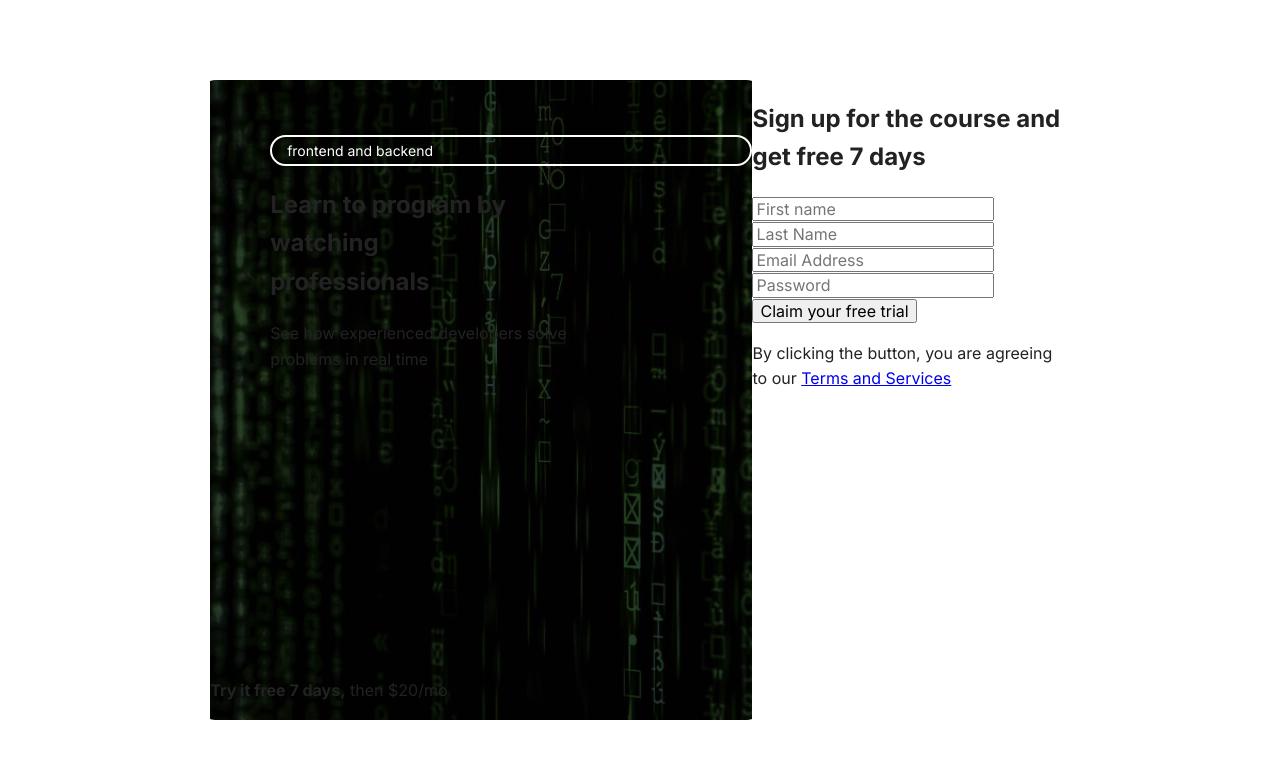
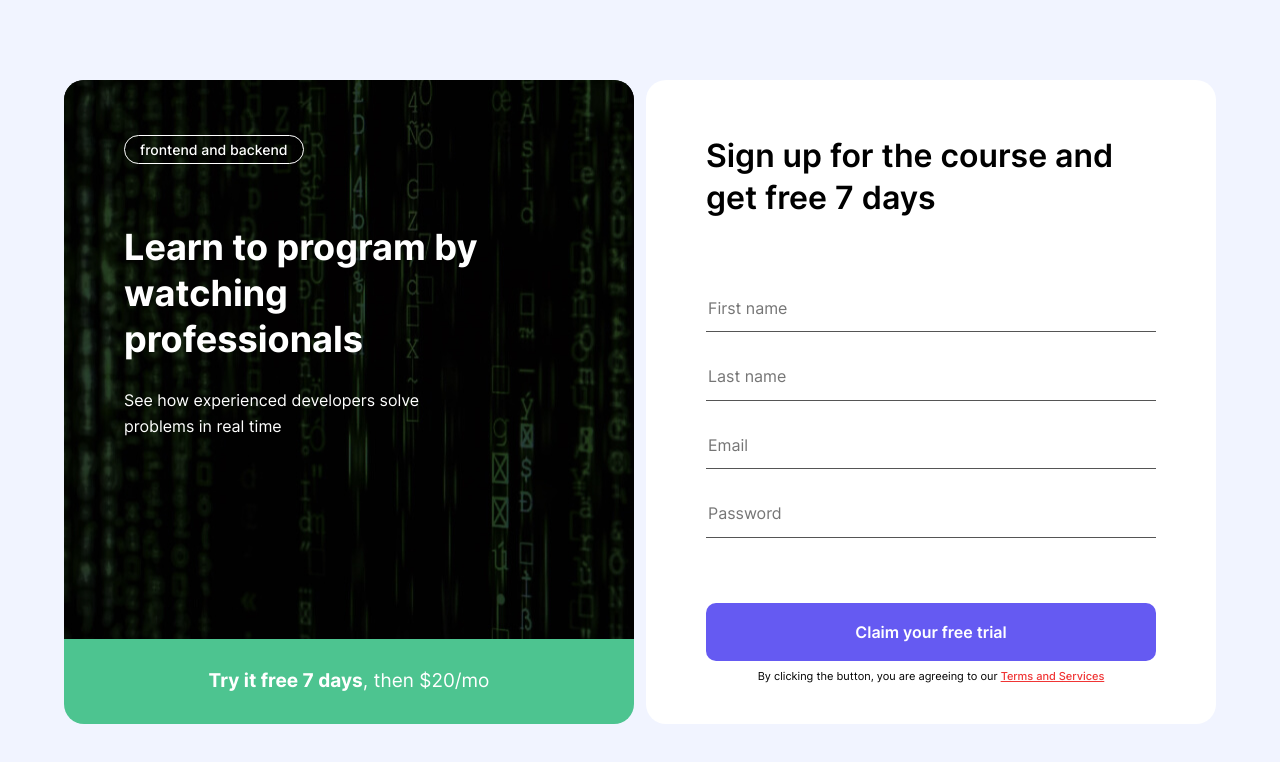
Before and after one commit to a-sayfiyev/intro-form, a plain HTML site: page index.html in a window 1280 px wide. Drawn offline with Linux system fonts and the light colour scheme.

Commit message:
Add changes in variable sections

```diff
--- a/css/styles.css
+++ b/css/styles.css
@@ -1,6 +1,50 @@
+/* FONTS */
+@font-face {
+  font-family: "Inter";
+  src: url("../fonts/Inter-Regular.woff2") format("woff2"),
+  url("../fonts/Inter-Regular.woff") format("woff");
+  font-weight: normal;
+  font-style: normal;
+  font-display: swap;
+}
+
+@font-face {
+  font-family: "Inter";
+  src: url("../fonts/Inter-Medium.woff2") format("woff2"),
+  url("../fonts/Inter-Medium.woff") format("woff");
+  font-weight: 500;
+  font-style: normal;
+  font-display: swap;
+}
+
+@font-face {
+  font-family: "Inter";
+  src: url("../fonts/Inter-SemiBold.woff2") format("woff2"),
+  url("../fonts/Inter-SemiBold.woff") format("woff");
+  font-weight: 600;
+  font-style: normal;
+  font-display: swap;
+}
+
+@font-face {
+  font-family: "Inter";
+  src: url("../fonts/Inter-Bold.woff2") format("woff2"),
+  url("../fonts/Inter-Bold.woff") format("woff");
+  font-weight: bold;
+  font-style: normal;
+  font-display: swap;
+}
+
+
+/* CUSTOM PROPS */
 :root {
-  --font-color: #fff;
+  --body-bg: #f1f4ff;
+  --green: #4dc490;
+  --purple: #655af2;
+  --red: #f03535;
+  --text-color: #000;
 }
+
 
 /* GLOBAL */
 html {
@@ -23,9 +67,9 @@ body {
   margin: 0;
   font-family: "Inter", "Arial", sans-serif;
   font-size: 16px;
-  line-height: 1.6;
-  background-color: #fff;
-  color: #222;
+  line-height: 1.5;
+  background-color: var(--body-bg);
+  color: var(--text-color);
 }
 
 img {
@@ -33,52 +77,18 @@ img {
   height: auto;
 }
 
-
-/* AUTOFILL-STYLES */
-/*input:-webkit-autofill,
-input:-webkit-autofill:hover,
-input:-webkit-autofill:focus,
-textarea:-webkit-autofill,
-textarea:-webkit-autofill:hover,
-textarea:-webkit-autofill:focus,
-select:-webkit-autofill,
-select:-webkit-autofill:hover,
-select:-webkit-autofill:focus {
-  border-color: transparent;
-  -webkit-text-fill-color: inherit;
-  -webkit-box-shadow: 0 0 0px 1000px #fff inset;
-}*/
-
-
-/* PLACEHOLDER-STYLES */
-/*::-webkit-input-placeholder,
-::-moz-placeholder,
-:-ms-input-placeholder,
-:-moz-placeholder {
-  color: rgba(52, 49, 61, 0.5);
-  opacity: 1;
-}*/
-
-
-/* VISUALLY-HIDDEN */
-.visually-hidden {
-  position: absolute;
-  width: 1px;
-  height: 1px;
-  margin: -1px;
-  border: 0;
-  padding: 0;
-  clip: rect(0 0 0 0);
-  overflow: hidden;
+*:focus {
+  outline: 2px dotted var(--purple);
+  outline-offset: 3px;
 }
 
 
 /* CONTAINER */
 .container {
   width: 100%;
-  max-width: 1200px;
-  padding-left: 50px;
-  padding-right: 50px;
+  max-width: 1192px;
+  padding-left: 20px;
+  padding-right: 20px;
   margin-left: auto;
   margin-right: auto;
 }
@@ -87,88 +97,136 @@ select:-webkit-autofill:focus {
 /* MAIN-CONTENT */
 .main-content {
   flex-grow: 1;
-}
-
-
-.global-wrapper {
-  display: flex;
-  max-width: 1200px;
-  margin-left: auto;
-  margin-right: auto;
   padding-top: 80px;
   padding-bottom: 80px;
 }
 
 
+/* INTRO-PAGE */
+.intro-page {
+  display: flex;
+}
+
+
+/* HERO */
 .hero {
+  --text-color: #fff;
   display: flex;
   flex-direction: column;
-  justify-content: space-between;
   width: 100%;
   max-width: 570px;
-  height: 640px;
-  background-image: url(../img/bg-picture.jpg);
-  background-repeat: no-repeat;
+  border-radius: 20px;
+  overflow: hidden;
+  color: var(--text-color);
+}
+
+.hero-main {
+  flex-grow: 1;
+  display: flex;
+  flex-direction: column;
+  align-items: flex-start;
+  padding: 55px 60px;
+  background-color: #222;
+  background-image: url("../img/hero-bg.jpg");
   background-size: cover;
   background-position: center center;
+  background-repeat: no-repeat;
 }
 
-.hero-content {
-  padding-top: 55px;
-padding-left: 60px;
-}
-
-.hero-heading-text {
-font-size: 14px;
-line-height: 17px;
-color: var(--font-color);
-margin: 0;
-border: 2px solid #fff;
-border-radius: 41px;
-padding: 5px 15px;
+.hero-badge {
+  padding: 5px 15px;
+  border: 1px solid var(--text-color);
+  margin-bottom: 60px;
+  border-radius: 41px;
+  font-size: 14px;
+  line-height: normal;
+  font-weight: 500;
 }
 
 .hero-heading {
+  margin-top: 0;
+  margin-bottom: 25px;
+  font-size: 36px;
+  line-height: 46px;
 }
-.hero-info {
+
+.hero-text {
+  margin: 0;
+  font-size: 16px;
+  line-height: 26px;
 }
-.order {
-}
-.registration {
-}
-.registration-page-heading {
-}
-.registration-page-form {
-}
-.form {
-}
-.form-fields {
-}
-.form-groups-wrapper {
-}
-.form-group {
-}
-.form-field {
-}
-.registration-page-form-submit {
-}
-.button {
-}
-.button-primary {
-}
-.requierements {
-}
-.terms-services {
+
+.hero-bottom {
+  padding: 28px;
+  background-color: var(--green);
+  font-size: 19px;
+  text-align: center;
 }
 
 
+/* SIGNUP-FORM */
+.signup-form {
+  width: 100%;
+  max-width: 570px;
+  padding: 55px 60px 40px;
+  margin-left: 12px;
+  border-radius: 20px;
+  overflow: hidden;
+  background-color: #fff;
+}
 
-@media
-only screen and (-webkit-min-device-pixel-ratio: 2),
-only screen and (   min--moz-device-pixel-ratio: 2),
-only screen and (     -o-min-device-pixel-ratio: 2/1),
-only screen and (        min-device-pixel-ratio: 2),
-only screen and (                min-resolution: 192dpi),
-only screen and (                min-resolution: 2dppx) {
+.signup-form-heading {
+  margin-top: 0;
+  margin-bottom: 65px;
+  font-size: 32px;
+  line-height: 42px;
+  font-weight: 600;
+}
 
+.signup-form-fields {
+  display: flex;
+  flex-direction: column;
+  margin-bottom: 65px;
 }
+
+.signup-form-field {
+  padding-top: 15px;
+  padding-bottom: 14px;
+  border: 0;
+  border-bottom: 1px solid #555;
+  color: #555;
+}
+
+.signup-form-field:not(:last-child) {
+  margin-bottom: 20px;
+}
+
+.signup-form-field:focus {
+  border-color: #000;
+  font-weight: 600;
+  color: #000;
+}
+
+.signup-form-submit {
+  display: block;
+  width: 100%;
+  padding: 20px;
+  border: 0;
+  margin-bottom: 8px;
+  border-radius: 10px;
+  background-color: var(--purple);
+  font-weight: 600;
+  color: #fff;
+  cursor: pointer;
+}
+
+.signup-form-notice {
+  font-size: 11px;
+  line-height: 15px;
+  text-align: center;
+}
+
+.signup-form-notice-link {
+  font-weight: 500;
+  color: var(--red);
+}
--- a/index.html
+++ b/index.html
@@ -6,71 +6,42 @@
   <meta name="viewport" content="width=device-width, initial-scale=1.0">
   <title>Intro form</title>
 
-  <!-- Google fonts -->
-  <link rel="preconnect" href="https://fonts.googleapis.com">
-  <link rel="preconnect" href="https://fonts.gstatic.com" crossorigin>
-  <link href="https://fonts.googleapis.com/css2?family=Inter:wght@400;500;600;700&display=swap" rel="stylesheet">
-
   <!-- Stylesheets -->
   <link rel="stylesheet" href="css/normalize.css">
   <link rel="stylesheet" href="css/styles.css">
 </head>
 <body>
 
-  <div class="global-wrapper">
-
-
-    <div class="hero">
-
-
-
-        <div class="hero-content">
-           <p class="hero-heading-text">frontend and backend</p>
-          <h2 class="hero-heading">Learn to program by <br> watching <br> professionals</h2>
-          <p class="hero-info">See how experienced developers solve <br> problems in real time</p>
+  <div class="main-content">
+    <div class="container">
+      <div class="intro-page">
+        <!-- HERO -->
+        <div class="hero">
+          <div class="hero-main">
+            <div class="hero-badge">frontend and backend</div>
+            <h1 class="hero-heading">Learn to program by<br>watching<br>professionals</h1>
+            <p class="hero-text">See how experienced developers solve<br>problems in real time</p>
+          </div>
+          <div class="hero-bottom"><strong>Try it free 7 days</strong>, then $20/mo</div>
         </div>
 
 
-      <p class="order"> <b>Try it free 7 days,</b> then $20/mo</p>
+        <!-- SIGNUP-FORM -->
+        <form class="signup-form" action="https://echo.htmlacademy.ru" method="POST">
+          <h2 class="signup-form-heading">Sign up for the course and get free 7 days</h2>
+          <div class="signup-form-fields">
+            <input class="signup-form-field" type="text" name="name" placeholder="First name" aria-label="Name" required>
+            <input class="signup-form-field" type="text" name="last_name" placeholder="Last name" aria-label="Last name" required>
+            <input class="signup-form-field" type="email" name="email" placeholder="Email" aria-label="Email" required>
+            <input class="signup-form-field" type="password" name="password" placeholder="Password" aria-label="Password" required>
+          </div>
+          <button class="signup-form-submit" type="submit">Claim your free trial</button>
+          <div class="signup-form-notice">By clicking the button, you are agreeing to our <a class="signup-form-notice-link" href="#">Terms and Services</a></div>
+        </form>
+      </div>
     </div>
+  </div>
 
-    <section class="registration">
-
-      <h2 class="registration-page-heading">Sign up for the course and get free 7 days</h2>
-
-      <form class="registration-page-form form" action="https://echo.htmlacademy.ru" method="post">
-        <div class="form-fields">
-
-          <div class="form-groups-wrapper">
-
-            <div class="form-group">
-              <input class="form-field" type="text" name="first-name" placeholder="First name" aria-label="First-name" required>
-            </div>
-
-            <div class="form-group">
-              <input class="form-field" type="text" name="last-name" placeholder="Last Name" aria-label="Last Name" required>
-            </div>
-          </div>
-
-
-        <div class="form-group">
-          <input class="form-field" type="email" name="email" placeholder="Email Address" aria-label="Email Address" required>
-        </div>
-        <div class="form-group">
-          <input class="form-field" type="password" name="password" placeholder="Password" aria-label="Password" required>
-        </div>
-
-      </div>
-        <button class="registration-page-form-submit button button-primary" type="submit">Claim your free trial</button>
-      </form>
-
-      <p class="requierements">By clicking the button, you are agreeing to our <a class="terms-services" href="#">Terms and Services</a></p>
-
-    </section>
-
-
-
-  </div>
 
   <script src="js/main.js"></script>
 </body>
```
Also changed, not shown: fonts/Inter-Bold.woff (added), fonts/Inter-Bold.woff2 (added), fonts/Inter-Medium.woff (added), fonts/Inter-Medium.woff2 (added), fonts/Inter-Regular.woff (added), fonts/Inter-Regular.woff2 (added), fonts/Inter-SemiBold.woff (added), fonts/Inter-SemiBold.woff2 (added), img/hero-bg.jpg (renamed from img/bg-picture.jpg), img/hero-bg@2x.jpg (renamed from img/bg-picture@2x.jpg).
